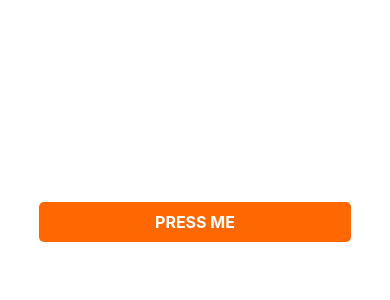
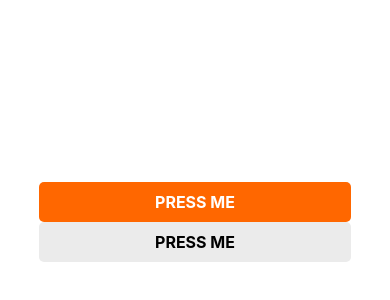
Before and after one commit to onurvarsak/rn-button-with-ripple-effect, a React Native app: screen / in a window 390 px wide. Shown: the part 200-500 px from the top of the page. Built offline with nearby package versions, Linux system fonts and the light colour scheme.

Commit message:
add color props

```diff
--- a/App.js
+++ b/App.js
@@ -11,6 +11,14 @@ export default function App() {
     <View style={styles.container}>
       <View style={styles.buttons}>
         <FlatButton onPress={handlePress}>Press me</FlatButton>
+        <FlatButton
+          onPress={handlePress}
+          bgColor={"#EBEBEB"}
+          rippleColor='#B1B1B1'
+          textColor={"black"}
+        >
+          Press me
+        </FlatButton>
       </View>
       <StatusBar style='auto' />
     </View>
--- a/components/FlatButton.js
+++ b/components/FlatButton.js
@@ -1,20 +1,29 @@
 import { View, Text, Pressable, StyleSheet, Platform } from "react-native"
 import React from "react"
 
-const FlatButton = ({ children, onPress }) => {
+const FlatButton = ({
+  children,
+  onPress,
+  bgColor,
+  textColor,
+  rippleColor = "#C75406"
+}) => {
   return (
     <View style={styles.container}>
       <Pressable
         style={({ pressed }) => [
           styles.buttonContainer,
-          pressed && styles.pressed
+          pressed && styles.pressed,
+          { backgroundColor: bgColor }
         ]}
         onPress={onPress}
-        android_ripple={{ color: "#C75406" }}
+        android_ripple={{ color: rippleColor }}
         android_disableSound // android'de butona tıklandığında ses çıkmasını engeller
       >
         {/* tüm stil özellikleri Text'e uygulanmadığı için View kullanıldı */}
-        <Text style={styles.textContainer}>{children}</Text>
+        <Text style={[styles.textContainer, { color: textColor }]}>
+          {children}
+        </Text>
       </Pressable>
     </View>
   )
```
